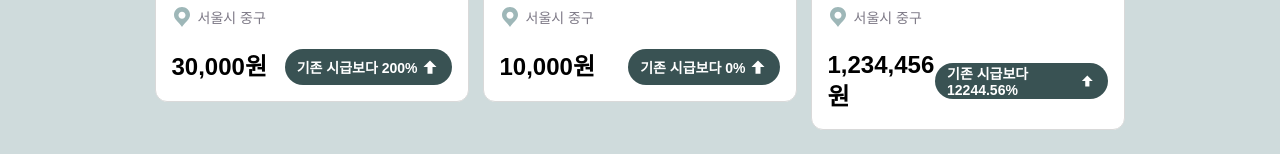
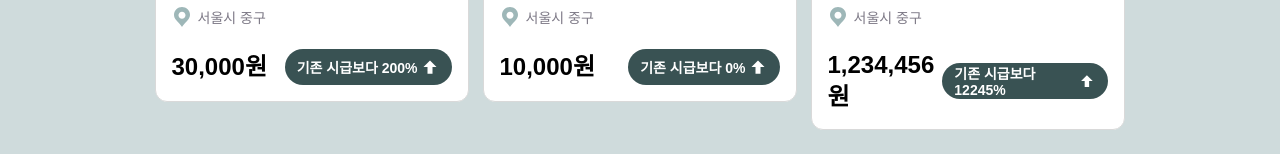
Before and after one commit to Party-Time-Job/Party-Time-Job, a Next.js app: page /notice in a window 1280 px wide. Shown: the part 364-518 px from the top of the page. Built offline with nearby package versions, Linux system fonts and the light colour scheme; a web font is replaced by a local one.

Commit message:
fix: comparePriceRate 소숫점 반올림 처리

```diff
--- a/src/entities/Post.tsx
+++ b/src/entities/Post.tsx
@@ -11,8 +11,9 @@ import formatHourlyPay from '@/utils/formatHourlyPay';
  */
 
 export const Post = ({ noticeItem }: { noticeItem: NoticeItem }) => {
-  const comparePriceRate =
-    (noticeItem.hourlyPay / noticeItem.shop.item.originalHourlyPay) * 100 - 100;
+  const comparePriceRate = Math.round(
+    (noticeItem.hourlyPay / noticeItem.shop.item.originalHourlyPay) * 100 - 100,
+  );
   const finishTime = addWorkHours(noticeItem.startsAt, noticeItem.workhour);
 
   return (
```
